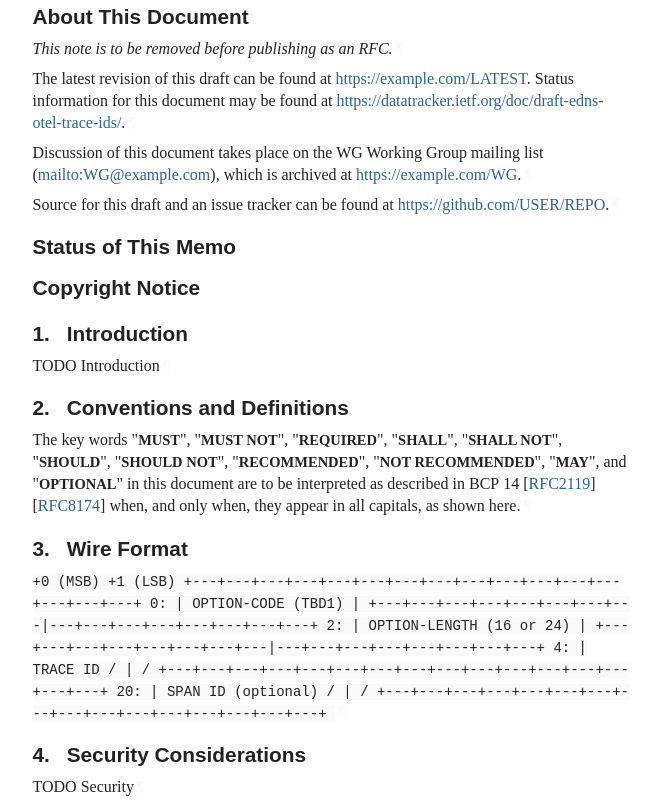
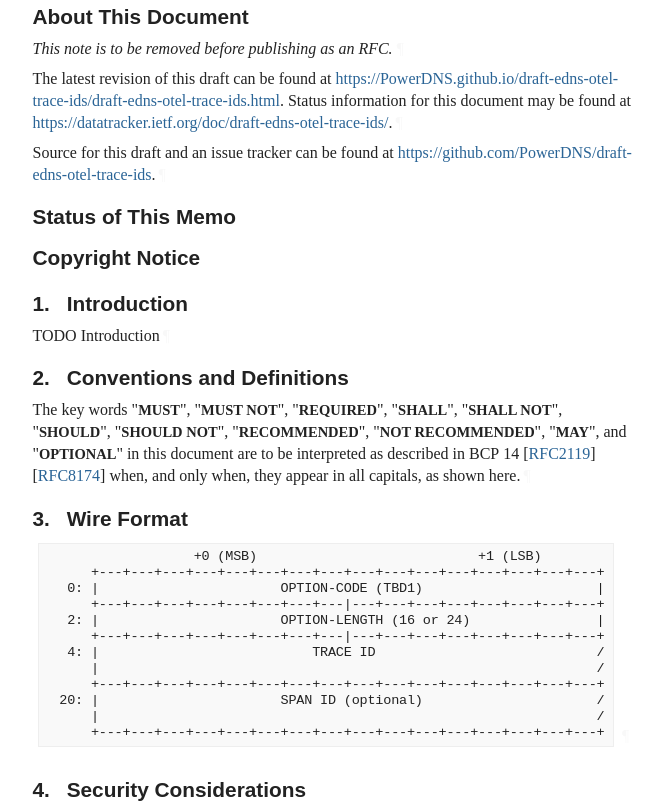
Before and after one commit to PowerDNS/draft-edns-otel-trace-ids, a plain HTML site: page draft-edns-otel-trace-ids.html in a window 1280 px wide. Shown: the part 426-1234 px from the top of the page, without its empty margins (92-754 px from the left). Drawn offline with Linux system fonts and the light colour scheme; a web font is replaced by a local one.

Commit message:
Script updating gh-pages from 34dcf31. [ci skip]

```diff
--- a/draft-edns-otel-trace-ids.html
+++ b/draft-edns-otel-trace-ids.html
@@ -1058,7 +1058,7 @@ svg :is([fill="white"], [fill^="#fff"]) {
 <div id="internal-metadata" class="document-information">
 <dl id="identifiers">
 <dt class="label-workgroup">Workgroup:</dt>
-<dd class="workgroup">dnsop</dd>
+<dd class="workgroup">Network Working Group</dd>
 <dt class="label-internet-draft">Internet-Draft:</dt>
 <dd class="internet-draft">draft-edns-otel-trace-ids-latest</dd>
 <dt class="label-published">Published:</dt>
@@ -1093,14 +1093,10 @@ svg :is([fill="white"], [fill^="#fff"]) {
       </h2>
 <p id="section-note.1-1">This note is to be removed before publishing as an RFC.<a href="#section-note.1-1" class="pilcrow">¶</a></p>
 <p id="section-note.1-2">
-        The latest revision of this draft can be found at <span><a href="https://example.com/LATEST">https://example.com/LATEST</a></span>.
+        The latest revision of this draft can be found at <span><a href="https://PowerDNS.github.io/draft-edns-otel-trace-ids/draft-edns-otel-trace-ids.html">https://PowerDNS.github.io/draft-edns-otel-trace-ids/draft-edns-otel-trace-ids.html</a></span>.
         Status information for this document may be found at <span><a href="https://datatracker.ietf.org/doc/draft-edns-otel-trace-ids/">https://datatracker.ietf.org/doc/draft-edns-otel-trace-ids/</a></span>.<a href="#section-note.1-2" class="pilcrow">¶</a></p>
-<p id="section-note.1-3">
-        Discussion of this document takes place on the
-        WG Working Group mailing list (<span><a href="mailto:WG@example.com">mailto:WG@example.com</a></span>),
-        which is archived at <span><a href="https://example.com/WG">https://example.com/WG</a></span>.<a href="#section-note.1-3" class="pilcrow">¶</a></p>
-<p id="section-note.1-4">Source for this draft and an issue tracker can be found at
-        <span><a href="https://github.com/USER/REPO">https://github.com/USER/REPO</a></span>.<a href="#section-note.1-4" class="pilcrow">¶</a></p>
+<p id="section-note.1-3">Source for this draft and an issue tracker can be found at
+        <span><a href="https://github.com/PowerDNS/draft-edns-otel-trace-ids">https://github.com/PowerDNS/draft-edns-otel-trace-ids</a></span>.<a href="#section-note.1-3" class="pilcrow">¶</a></p>
 </section>
 <div id="status-of-memo">
 <section id="section-boilerplate.1">
@@ -1199,7 +1195,8 @@ appear in all capitals, as shown here.<a href="#section-2-1" class="pilcrow">¶<
       <h2 id="name-wire-format">
 <a href="#section-3" class="section-number selfRef">3. </a><a href="#name-wire-format" class="section-name selfRef">Wire Format</a>
       </h2>
-<p id="section-3-1"><code>
+<div class="alignLeft art-ascii-art art-text artwork" id="section-3-1">
+<pre>
                    +0 (MSB)                            +1 (LSB)
       +---+---+---+---+---+---+---+---+---+---+---+---+---+---+---+---+
    0: |                       OPTION-CODE (TBD1)                      |
@@ -1212,7 +1209,8 @@ appear in all capitals, as shown here.<a href="#section-2-1" class="pilcrow">¶<
   20: |                       SPAN ID (optional)                      /
       |                                                               /
       +---+---+---+---+---+---+---+---+---+---+---+---+---+---+---+---+
-</code><a href="#section-3-1" class="pilcrow">¶</a></p>
+</pre><a href="#section-3-1" class="pilcrow">¶</a>
+</div>
 </section>
 </div>
 <div id="security-considerations">
```
Also changed, not shown: draft-edns-otel-trace-ids.txt.
